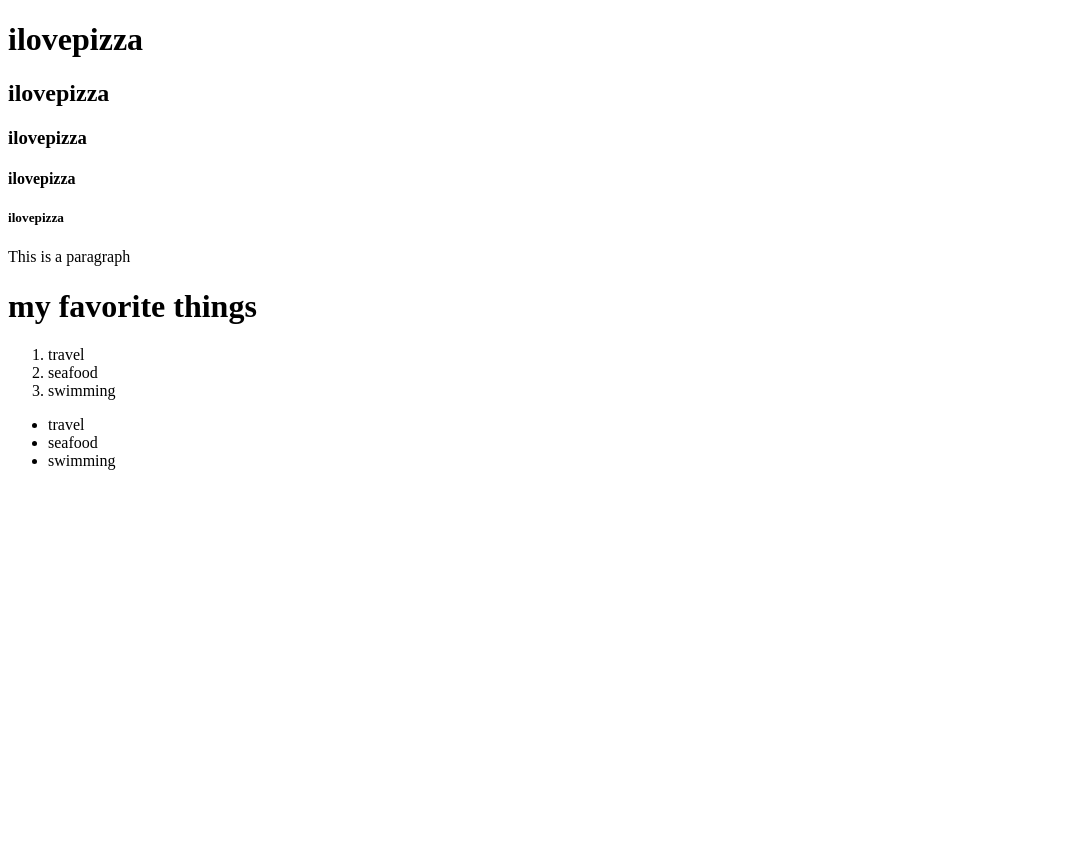
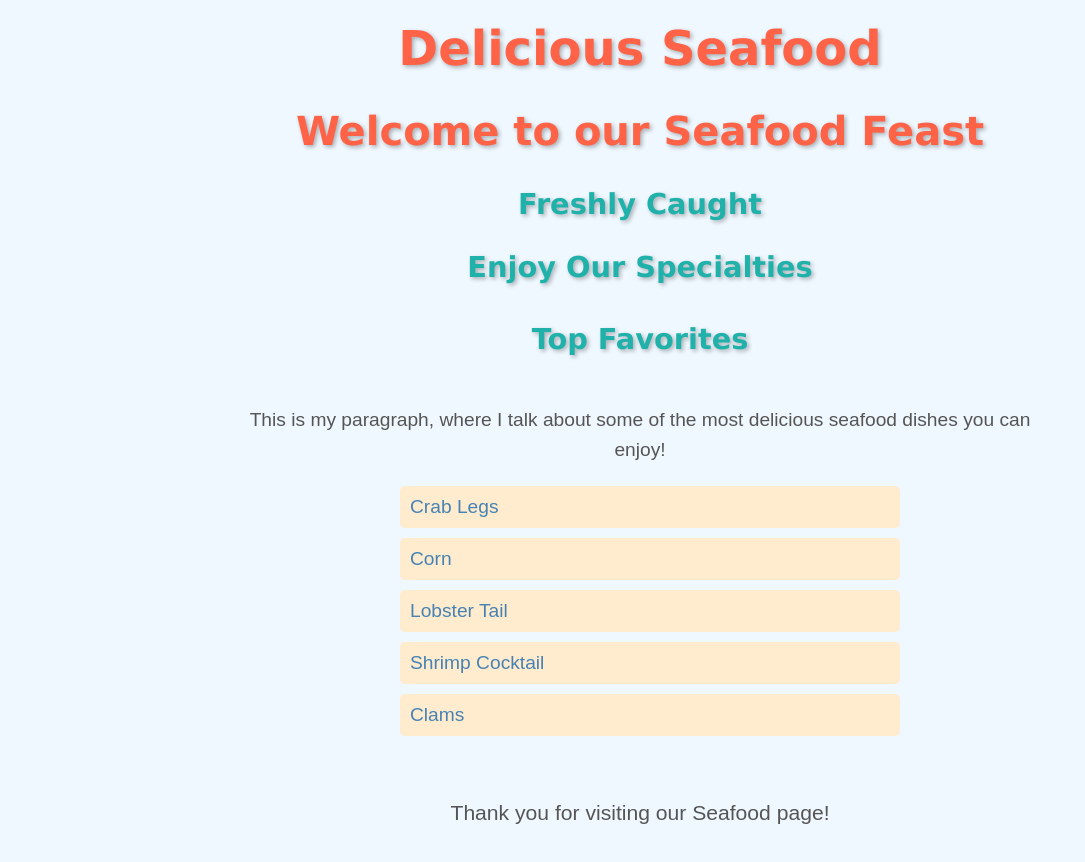
Before and after one commit to kingben-lab/ygtben, a plain HTML site: page index.html in a window 1280 px wide. Shown: the whole page, without its empty margins (0-1085 px from the left). Before the commit the page ends 800 px from the top, so only its background shows below. Drawn offline with Linux system fonts and the light colour scheme.

Commit message:
Updated file with chatgpt code

```diff
--- a/index.html
+++ b/index.html
@@ -1,32 +1,105 @@
 <!DOCTYPE html>
-<html>
+<html lang="en">
 <head>
-    <title>kingben</title>
+    <meta charset="UTF-8">
+    <meta name="viewport" content="width=device-width, initial-scale=1.0">
+    <title>Seafood</title>
+    <style>
+        body {
+            background-color: #f0f8ff; /* Soft blue background */
+            font-family: 'Arial', sans-serif;
+            margin: 0;
+            padding: 0;
+            color: #333;
+        }
+
+        h1, h2, h3, h4, h5 {
+            font-family: 'Verdana', sans-serif;
+            color: #ff6347; /* Tomato color for headers */
+            text-shadow: 2px 2px 4px rgba(0, 0, 0, 0.3);
+            margin-top: 20px;
+        }
+
+        h1 {
+            font-size: 3em;
+            text-align: center;
+        }
+
+        h2 {
+            font-size: 2.5em;
+            text-align: center;
+        }
+
+        h3, h4, h5 {
+            font-size: 1.8em;
+            color: #20b2aa; /* LightSeaGreen for other headers */
+            text-align: center;
+        }
+
+        p {
+            font-size: 1.2em;
+            line-height: 1.6;
+            text-align: center;
+            margin: 20px auto;
+            max-width: 800px;
+            color: #555;
+        }
+
+        ol {
+            font-size: 1.2em;
+            max-width: 500px;
+            margin: 20px auto;
+            padding-left: 20px;
+            list-style-type: none;
+            color: #4682b4; /* SteelBlue color for the list */
+        }
+
+        ol li {
+            background-color: #ffebcd; /* BlanchedAlmond background for list items */
+            margin: 10px 0;
+            padding: 10px;
+            border-radius: 5px;
+            transition: transform 0.3s ease, background-color 0.3s ease;
+        }
+
+        ol li:hover {
+            transform: scale(1.05); /* Scale up slightly when hovered */
+            background-color: #ffcc00; /* Change color on hover */
+            cursor: pointer;
+        }
+
+        /* Add some spacing at the bottom */
+        body {
+            padding-bottom: 50px;
+        }
+
+        footer {
+            text-align: center;
+            font-size: 1.1em;
+            color: #ff6347;
+            padding-top: 20px;
+        }
+
+    </style>
 </head>
 <body>
-    <h1>ilovepizza</h1>
-    <h2>ilovepizza</h2>
-    <h3>ilovepizza</h3>
-    <h4>ilovepizza</h4>
-    <h5>ilovepizza</h5>
-    <p>This is a paragraph </p>
+    <h1>Delicious Seafood</h1>
+    <h2>Welcome to our Seafood Feast</h2>
+    <h3>Freshly Caught</h3>
+    <h4>Enjoy Our Specialties</h4>
+    <h5>Top Favorites</h5>
+    <p>This is my paragraph, where I talk about some of the most delicious seafood dishes you can enjoy!</p>
 
-    <h1>my favorite things </h1>
     <ol>
-        <li>travel</li>
-        <li>seafood</li>
-        <li>swimming</li>
+        <li>Crab Legs</li>
+        <li>Corn</li>
+        <li>Lobster Tail</li>
+        <li>Shrimp Cocktail</li>
+        <li>Clams</li>
+    </ol>
 
-    </ol>
-    <ul>
-        <li>travel</li>
-        <li>seafood</li>
-        <li>swimming</li>
-    </ul>
+    <footer>
+        <p>Thank you for visiting our Seafood page!</p>
+    </footer>
 </body>
-
-
-
-
-
 </html>
```
